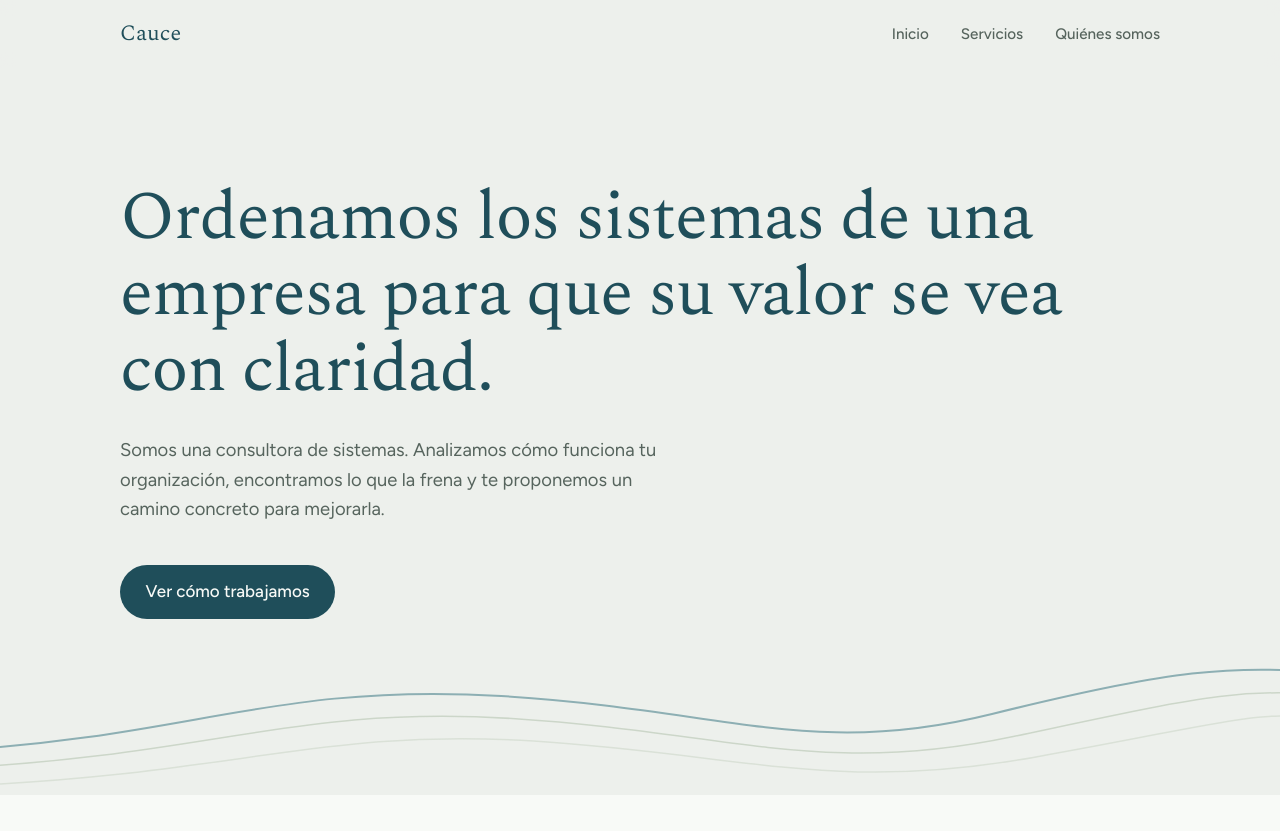
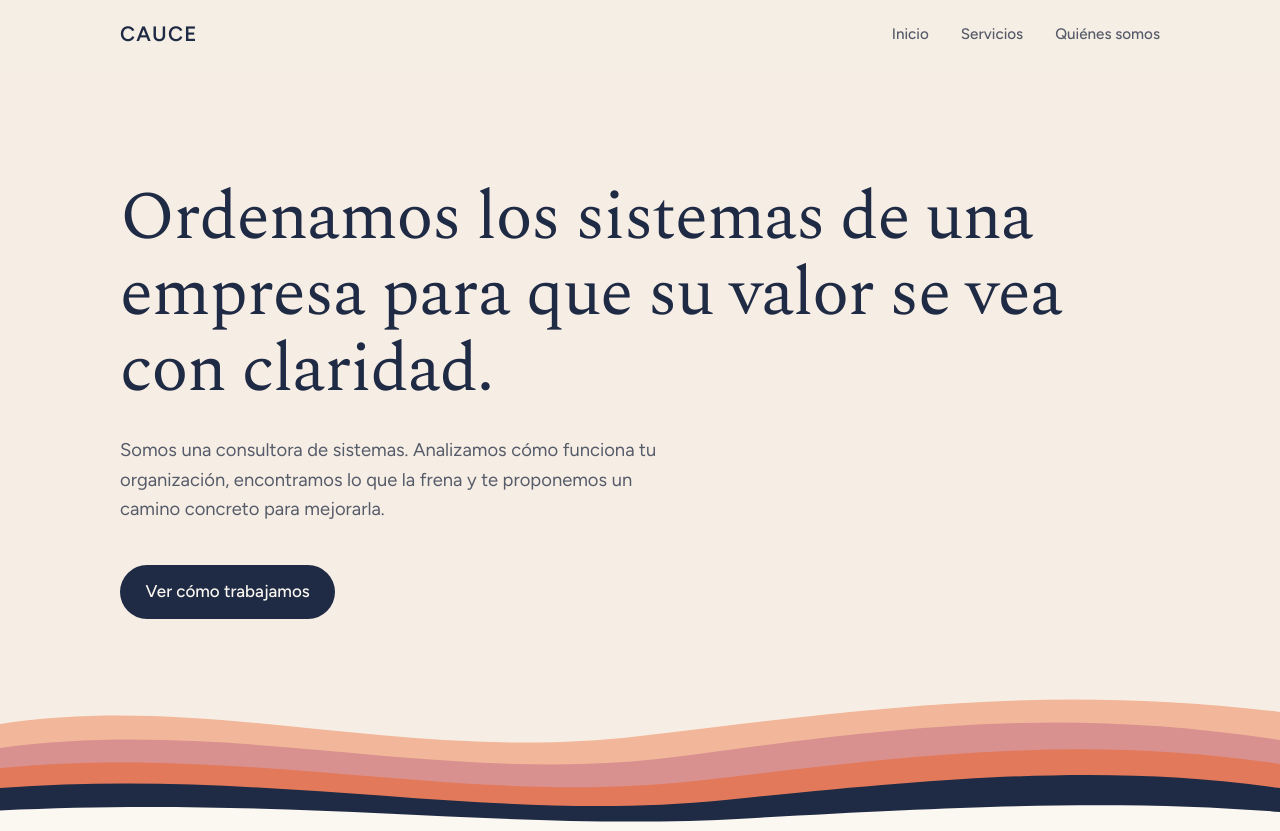
Before and after one commit to cauce-consultora/cauce-consultora.github.io, a plain HTML site: page index.html in a window 1280 px wide. Shown: the top 831 px of the page. Drawn offline with nearby package versions, Linux system fonts and the light colour scheme.

Commit message:
Cambio la paleta a los colores de la marca
Azul marino, coral, rosa viejo, durazno y crema. Las olas del inicio
ahora son capas de color como en la imagen de referencia.

Co-Authored-By: Claude Opus 5.5 <noreply@anthropic.com>
Claude-Session: https://claude.ai/code/session_013uLiuPwcBEhVLwo9ttcBv6

```diff
--- a/index.html
+++ b/index.html
@@ -10,13 +10,14 @@
   <link href="https://fonts.googleapis.com/css2?family=Spectral:ital,wght@0,300;0,400;1,300&family=Figtree:wght@400;500;600&display=swap" rel="stylesheet">
   <style>
     :root {
-      --piedra: #EDF0EC;      /* fondo */
-      --superficie: #F8FAF7;
-      --agua: #1F4E5A;        /* color principal */
-      --agua-clara: #3F7A86;
-      --junco: #B7C6B2;       /* acento suave */
-      --tinta: #1C2824;       /* texto */
-      --limo: #56645D;        /* texto secundario */
+      --piedra: #F6EEE4;      /* crema: fondo */
+      --superficie: #FBF7F1;  /* marfil */
+      --agua: #1F2A44;        /* azul marino: color principal */
+      --agua-clara: #E3795B;  /* coral */
+      --junco: #D9918F;       /* rosa viejo */
+      --durazno: #F2B79A;
+      --tinta: #1F2A44;
+      --limo: #565B6A;        /* texto secundario */
       --serif: "Spectral", Georgia, serif;
       --sans: "Figtree", system-ui, sans-serif;
       --ancho: 68rem;
@@ -54,7 +55,7 @@
       position: sticky;
       top: 0;
       z-index: 10;
-      background: rgba(237, 240, 236, 0.88);
+      background: rgba(246, 238, 228, 0.9);
       backdrop-filter: blur(8px);
       -webkit-backdrop-filter: blur(8px);
     }
@@ -65,12 +66,12 @@
       height: 4.25rem;
     }
     .marca {
-      font-family: var(--serif);
-      font-size: 1.375rem;
-      font-weight: 400;
+      font-family: var(--sans);
+      font-size: 1.3rem;
+      font-weight: 600;
       text-decoration: none;
       color: var(--agua);
-      letter-spacing: 0.01em;
+      letter-spacing: 0.06em;
     }
     .nav ul {
       display: flex;
@@ -90,32 +91,22 @@
     .inicio {
       position: relative;
       overflow: hidden;
-      padding: 7rem 0 11rem;
+      padding: 7rem 0 13rem;
     }
     .inicio .rio {
       position: absolute;
       left: 0;
       right: 0;
-      bottom: 0;
+      bottom: -1px;
       width: 100%;
-      height: 9rem;
+      height: 10rem;
       pointer-events: none;
     }
-    .rio path {
-      fill: none;
-      stroke: var(--junco);
-      stroke-width: 1.5;
-      stroke-linecap: round;
-    }
-    .rio path.principal {
-      stroke: var(--agua-clara);
-      stroke-width: 2;
-      opacity: 0.55;
-      stroke-dasharray: 2400;
-      stroke-dashoffset: 2400;
-      animation: correr 3.2s ease-out 0.2s forwards;
-    }
-    @keyframes correr { to { stroke-dashoffset: 0; } }
+    .rio .c1 { fill: var(--durazno); }
+    .rio .c2 { fill: var(--junco); }
+    .rio .c3 { fill: var(--agua-clara); }
+    .rio .c4 { fill: var(--agua); }
+    .rio .c5 { fill: var(--superficie); }
 
     .inicio .contenedor { position: relative; }
 
@@ -145,7 +136,7 @@
       border-radius: 999px;
       transition: background 0.2s;
     }
-    .boton:hover { background: var(--agua-clara); }
+    .boton:hover { background: var(--agua-clara); color: var(--agua); }
 
     /* ---------- Secciones ---------- */
     section { scroll-margin-top: 4.25rem; }
@@ -254,7 +245,7 @@
       .nav ul { gap: 1.1rem; }
       .nav ul a { font-size: 0.875rem; }
       .marca { font-size: 1.2rem; }
-      .inicio { padding: 4.5rem 0 8rem; }
+      .inicio { padding: 4.5rem 0 10rem; }
       .seccion { padding: 4.5rem 0; }
 
       .etapas {
@@ -283,7 +274,6 @@
 
     @media (prefers-reduced-motion: reduce) {
       html { scroll-behavior: auto; }
-      .rio path.principal { animation: none; stroke-dashoffset: 0; }
     }
   </style>
 </head>
@@ -291,7 +281,7 @@
 
   <header class="nav">
     <div class="contenedor">
-      <a href="#inicio" class="marca">Cauce</a>
+      <a href="#inicio" class="marca">CAUCE</a>
       <nav aria-label="Secciones">
         <ul>
           <li><a href="#inicio">Inicio</a></li>
@@ -304,10 +294,12 @@
 
   <main>
     <section id="inicio" class="inicio">
-      <svg class="rio" viewBox="0 0 1200 160" preserveAspectRatio="none" aria-hidden="true">
-        <path class="principal" vector-effect="non-scaling-stroke" d="M-40 110 C 180 95, 260 35, 470 50 S 760 120, 930 70 S 1150 15, 1260 25"/>
-        <path vector-effect="non-scaling-stroke" d="M-40 130 C 200 115, 280 60, 480 75 S 770 140, 950 95 S 1160 40, 1260 50" opacity="0.6"/>
-        <path vector-effect="non-scaling-stroke" d="M-40 150 C 220 138, 300 85, 500 100 S 780 158, 970 118 S 1170 65, 1260 75" opacity="0.35"/>
+      <svg class="rio" viewBox="0 0 1200 200" preserveAspectRatio="none" aria-hidden="true">
+        <path class="c1" d="M0 70 C 200 30, 380 120, 600 85 S 980 20, 1200 55 L1200 200 L0 200 Z"/>
+        <path class="c2" d="M0 100 C 220 60, 420 150, 640 110 S 1000 50, 1200 90 L1200 200 L0 200 Z"/>
+        <path class="c3" d="M0 125 C 240 95, 440 175, 660 140 S 1020 85, 1200 120 L1200 200 L0 200 Z"/>
+        <path class="c4" d="M0 150 C 260 125, 460 195, 680 165 S 1040 120, 1200 150 L1200 200 L0 200 Z"/>
+        <path class="c5" d="M0 178 C 280 160, 480 205, 700 188 S 1060 165, 1200 180 L1200 200 L0 200 Z"/>
       </svg>
       <div class="contenedor">
         <h1>Ordenamos los sistemas de una empresa para que su valor se vea con claridad.</h1>
```
